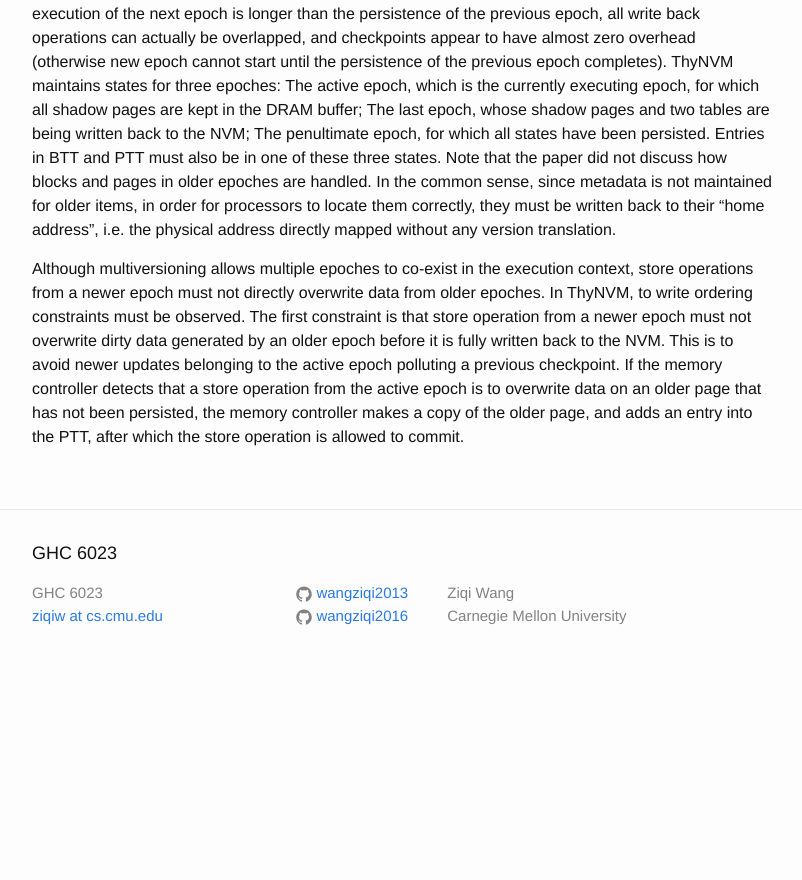
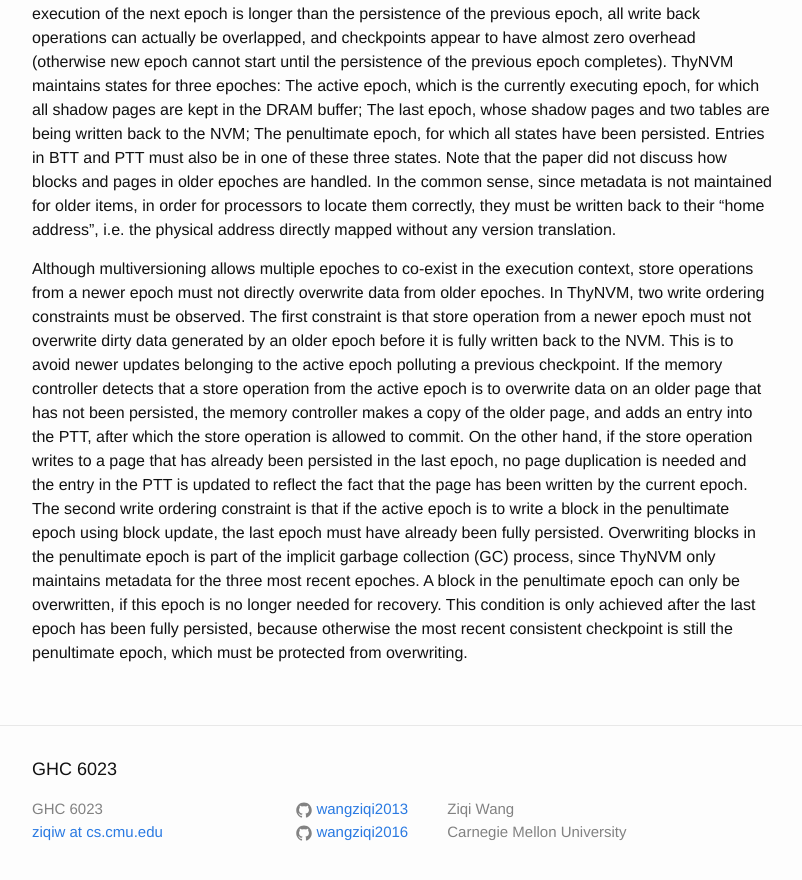
Before and after one commit to wangziqi2013/wangziqi2013.github.io, a Jekyll site: the page built from _posts/2019-02-15-Thynvm.markdown, in a window 1280 px wide and 900 px high, scrolled down 2461 px. Shown: the top 880 px of the window, without its empty margins (238-1040 px from the left). Built offline with Jekyll 4.4.1, drawn with Linux system fonts in a browser that asks for light colours; before the commit the page ends 3148 px from its top, so only the background shows below that.

Commit message:
Working on second constraint

```diff
--- a/_posts/2019-02-15-Thynvm.markdown
+++ b/_posts/2019-02-15-Thynvm.markdown
@@ -93,9 +93,16 @@ items, in order for processors to locate them correctly, they must be written ba
 address directly mapped without any version translation.
 
 Although multiversioning allows multiple epoches to co-exist in the execution context, store operations from a newer epoch
-must not directly overwrite data from older epoches. In ThyNVM, to write ordering constraints must be observed. The first
+must not directly overwrite data from older epoches. In ThyNVM, two write ordering constraints must be observed. The first
 constraint is that store operation from a newer epoch must not overwrite dirty data generated by an older epoch before it is
 fully written back to the NVM. This is to avoid newer updates belonging to the active epoch polluting a previous checkpoint.
 If the memory controller detects that a store operation from the active epoch is to overwrite data on an older page that
 has not been persisted, the memory controller makes a copy of the older page, and adds an entry into the PTT, after which
-the store operation is allowed to commit.
+the store operation is allowed to commit. On the other hand, if the store operation writes to a page that has already been
+persisted in the last epoch, no page duplication is needed and the entry in the PTT is updated to reflect the fact that the
+page has been written by the current epoch. The second write ordering constraint is that if the active epoch is to write
+a block in the penultimate epoch using block update, the last epoch must have already been fully persisted. Overwriting
+blocks in the penultimate epoch is part of the implicit garbage collection (GC) process, since ThyNVM only maintains
+metadata for the three most recent epoches. A block in the penultimate epoch can only be overwritten, if this epoch is
+no longer needed for recovery. This condition is only achieved after the last epoch has been fully persisted, because
+otherwise the most recent consistent checkpoint is still the penultimate epoch, which must be protected from overwriting.
```
